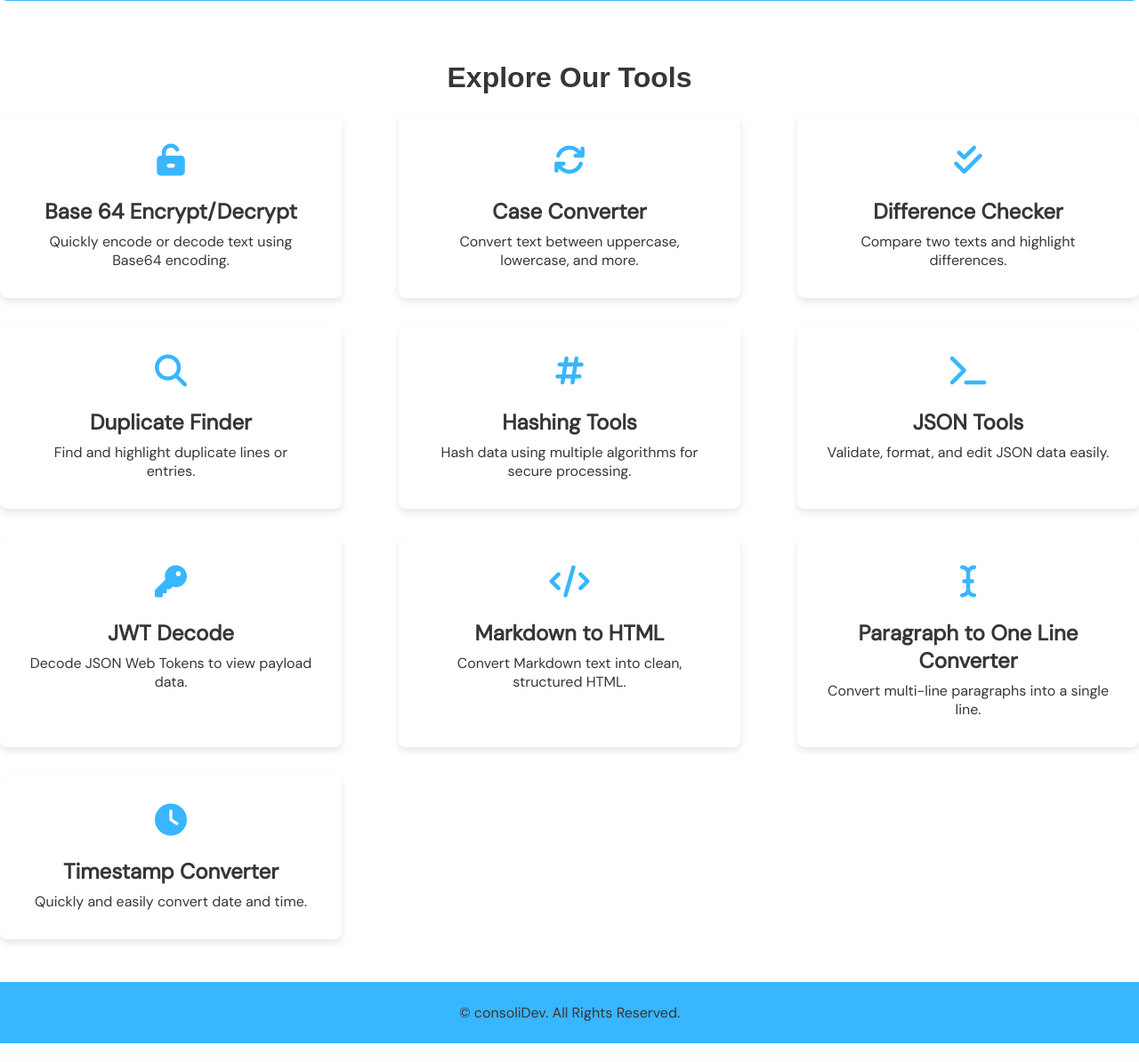
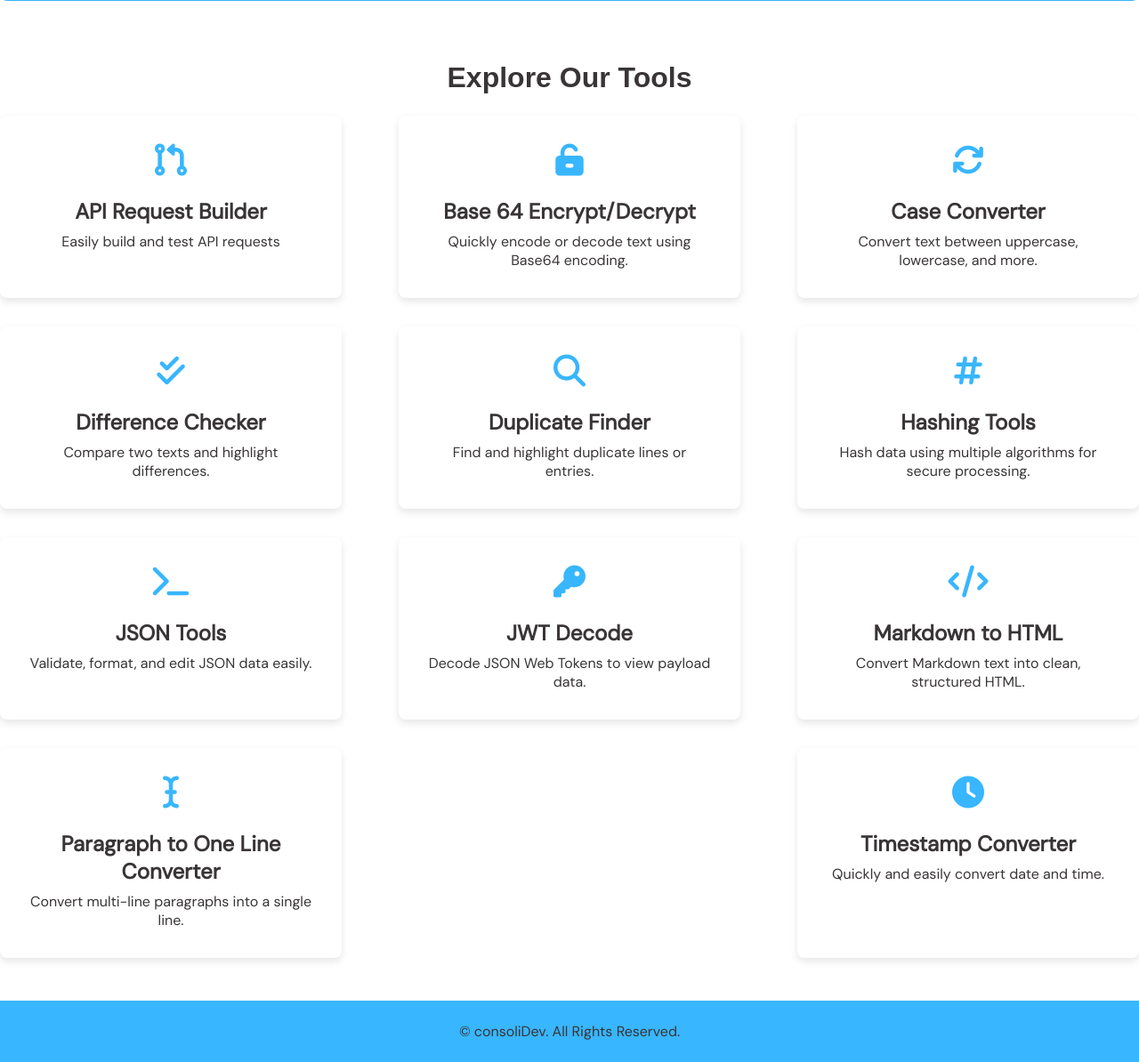
Before and after one commit to MR-VL/Consolidev, a PHP site: page / in a window 1280 px wide. Shown: the part 662-1856 px from the top of the page at 89% size. Before the commit the page ends 1835 px from the top, so only its background shows below. Run offline with PHP 8.4, Linux system fonts and the light colour scheme; some libraries are stand-ins or nearby versions; some web fonts are replaced.

Commit message:
add api request to index

```diff
--- a/Index.php
+++ b/Index.php
@@ -32,6 +32,11 @@
 	<section class="tools">
 		<h2> Explore Our Tools</h2>
 		<div class="tool-cards">
+            <div class="tool-card">
+                <i class="fa-solid fa-code-pull-request"></i>
+                <h3>API Request Builder</h3>
+                <p>Easily build and test API requests</p>
+            </div>
 			<div class="tool-card">
 				<i class="fa-solid fa-unlock-keyhole"></i>
 				<h3>Base 64 Encrypt/Decrypt</h3>
```
